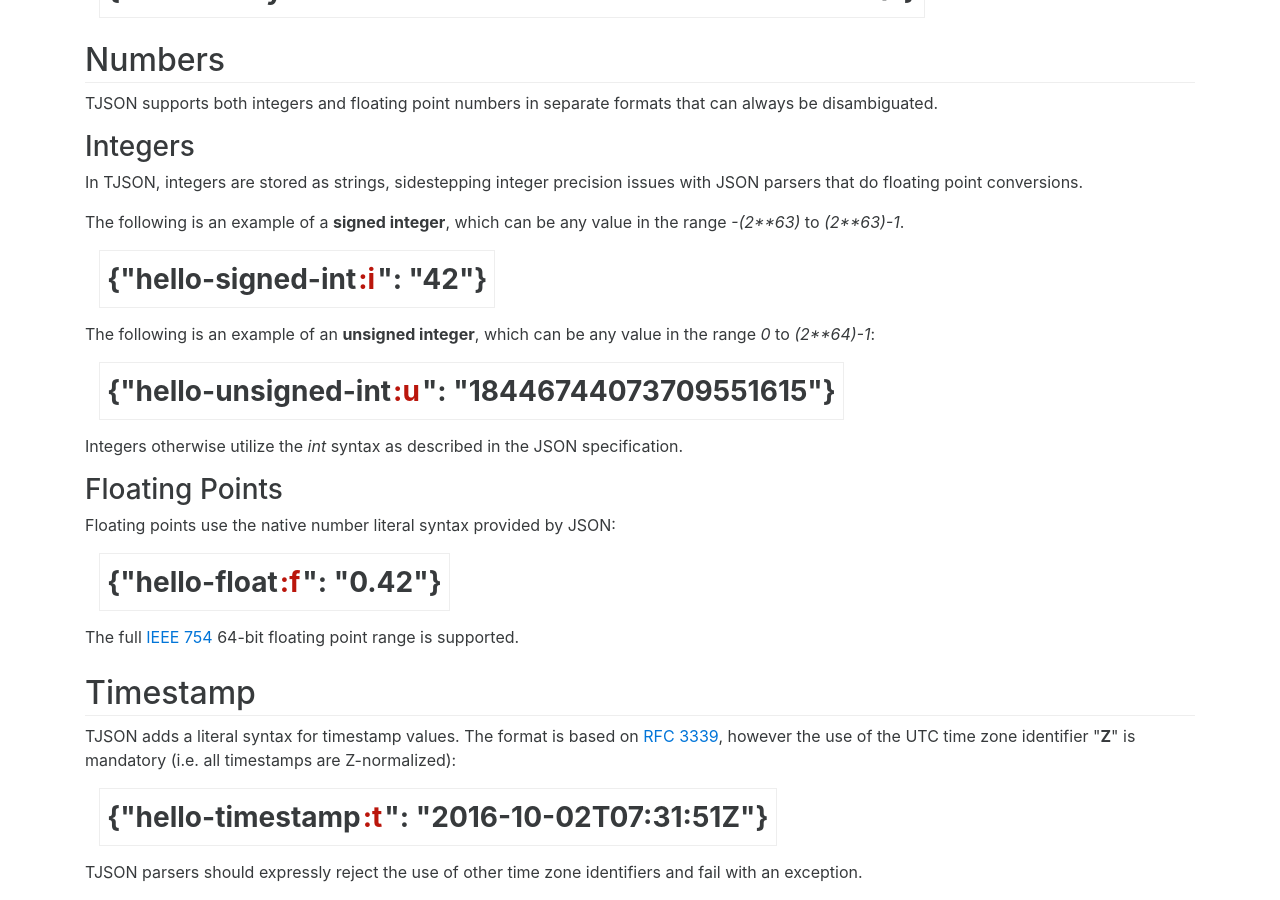
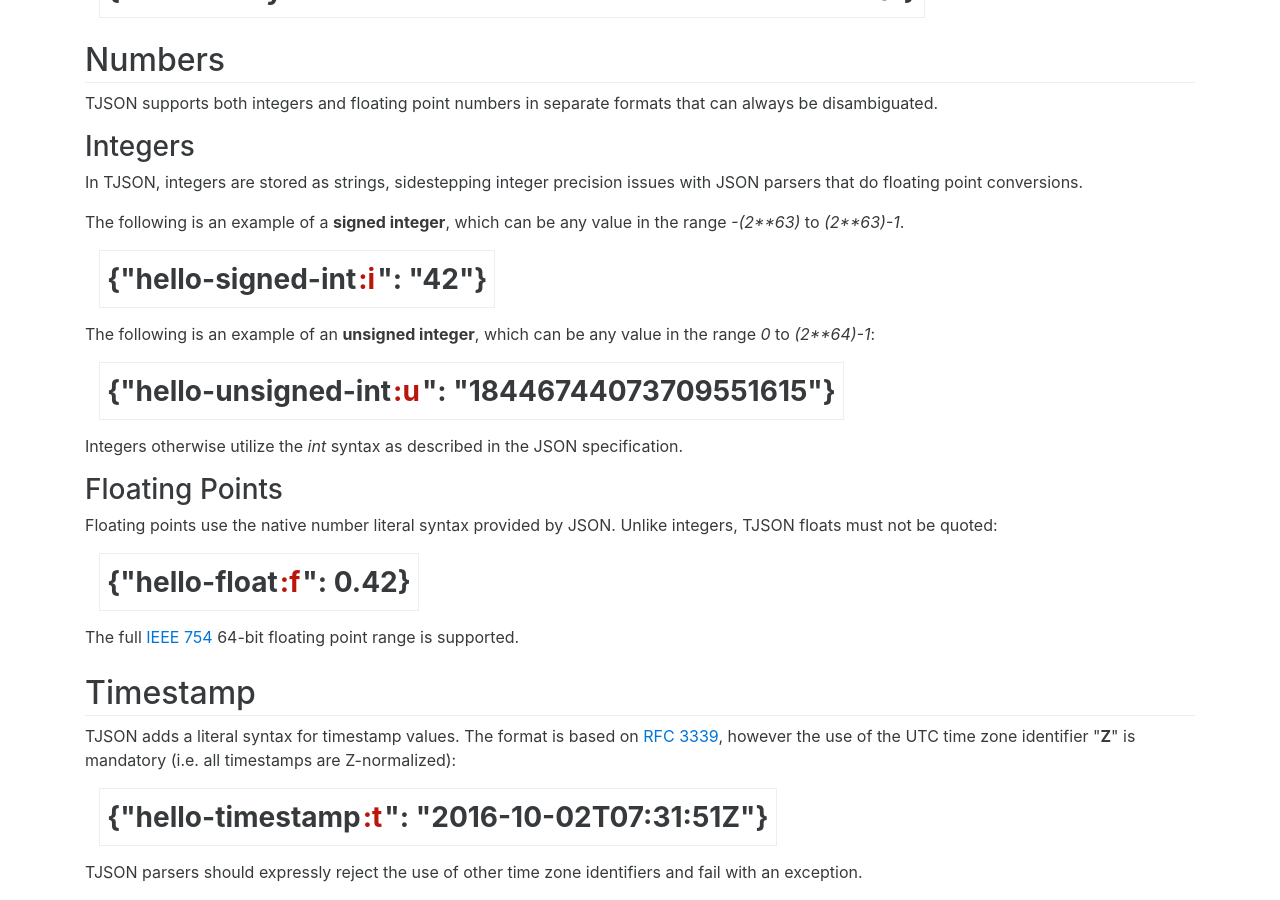
Before and after one commit to tjson/tjson.github.io, a Jekyll site: the page built from index.html, in a window 1280 px wide and 900 px high, scrolled down 3615 px. Built offline with Jekyll 4.4.1, drawn with Linux system fonts in a browser that asks for light colours.

Commit message:
Float fixup

```diff
--- a/index.html
+++ b/index.html
@@ -309,10 +309,11 @@ title: "TJSON: Tagged JSON with rich type annotations"
         </p>
         <h3>Floating Points</h3>
         <p>
-          Floating points use the native number literal syntax provided by JSON:
+          Floating points use the native number literal syntax provided by JSON. Unlike integers,
+          TJSON floats must not be quoted:
         </p>
         <div class="syntax-example">
-          {&quot;hello-float<span class="tag-prefix">:f</span>&quot;: "0.42"}
+          {&quot;hello-float<span class="tag-prefix">:f</span>&quot;: 0.42}
         </div>
         <p>
           The full <a href="https://en.wikipedia.org/wiki/IEEE_floating_point">IEEE 754</a>
```
